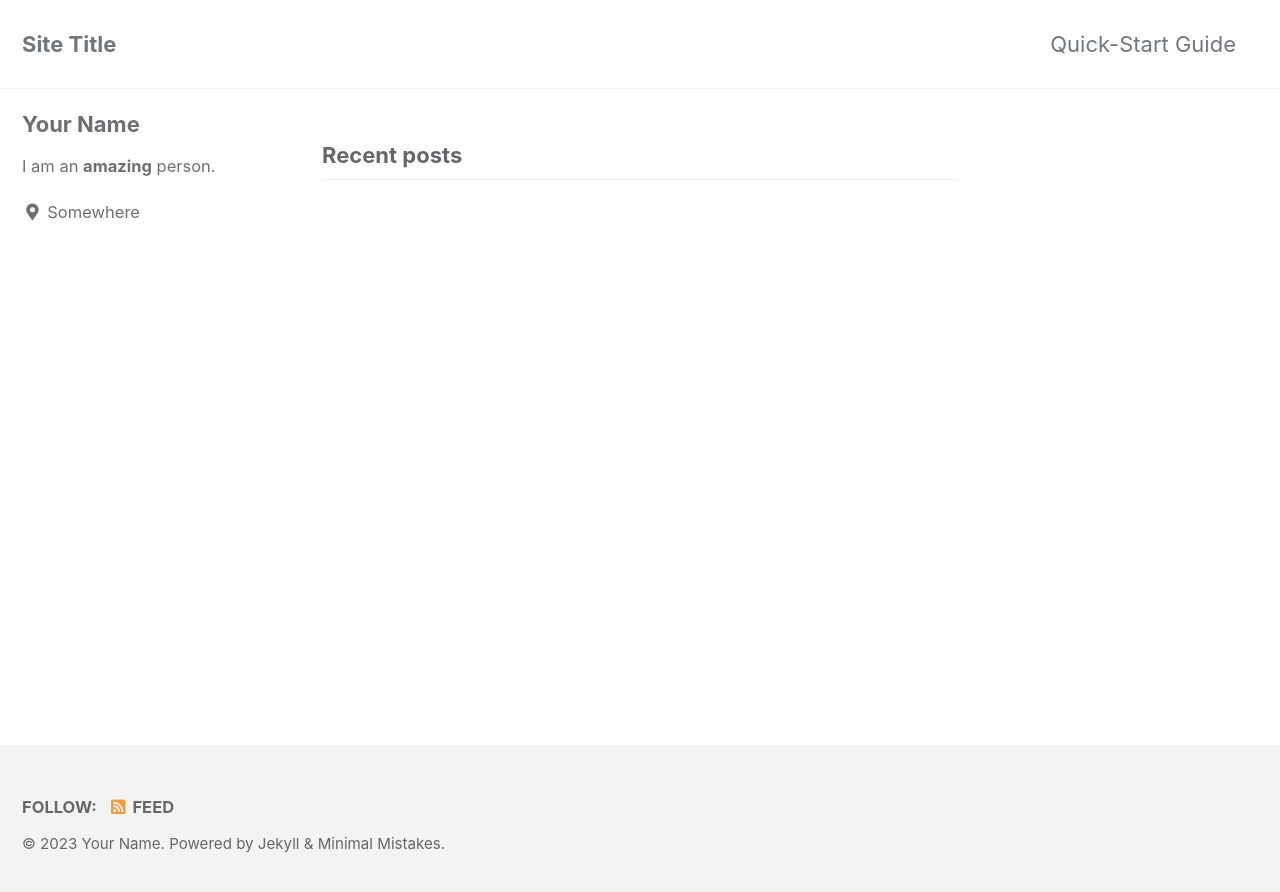
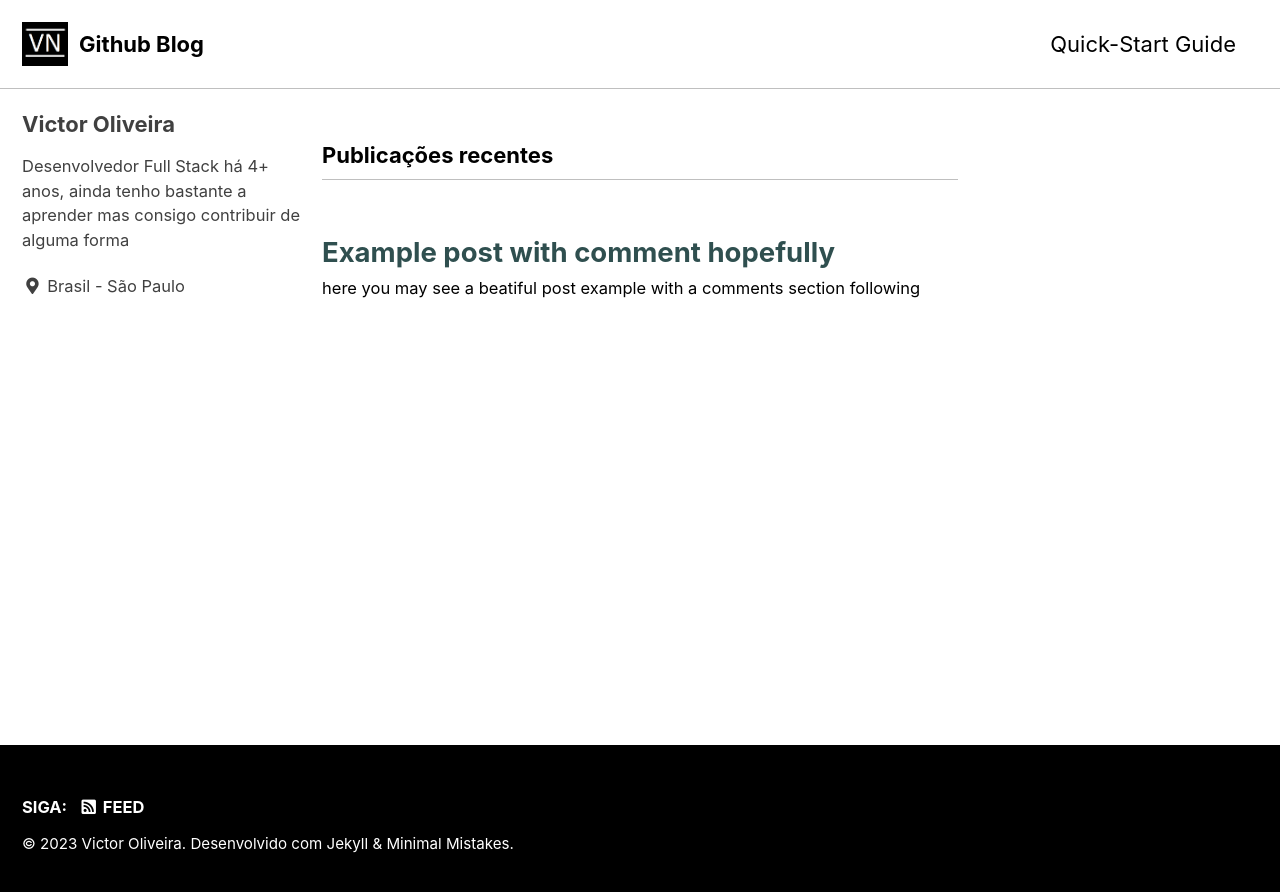
Before and after one commit to victor-VN/victor-vn.github.io, a Jekyll site: the page built from index.html, in a window 1280 px wide. Shown: the top 892 px of the page. Built offline with Jekyll 4.4.1, drawn with Linux system fonts in a browser that asks for light colours; cached includes are drawn as plain includes; the list of posts is cut into pages by our own code.

Commit message:
added example post, comments config and some other configs

```diff
--- a/_config.yml
+++ b/_config.yml
@@ -12,20 +12,20 @@
 
 # theme                  : "minimal-mistakes-jekyll"
 # remote_theme           : "mmistakes/minimal-mistakes"
-minimal_mistakes_skin    : "default" # "air", "aqua", "contrast", "dark", "dirt", "neon", "mint", "plum", "sunrise"
+minimal_mistakes_skin    : contrast # default # "air", "aqua", "contrast", "dark", "dirt", "neon", "mint", "plum", "sunrise"
 
 # Site Settings
-locale                   : "en-US"
-title                    : "Site Title"
+locale                   : "pt-BR"
+title                    : "Github Blog"
 title_separator          : "-"
 subtitle                 : # site tagline that appears below site title in masthead
-name                     : "Your Name"
-description              : "An amazing website."
+name                     : "Victor Oliveira"
+description              : "Um blog que provavelmente não vou monetizar"
 url                      : # the base hostname & protocol for your site e.g. "https://mmistakes.github.io"
 baseurl                  : # the subpath of your site, e.g. "/blog"
-repository               : # GitHub username/repo-name e.g. "mmistakes/minimal-mistakes"
+repository               : victor-VN/victor-vn.github.io # GitHub username/repo-name e.g. "mmistakes/minimal-mistakes"
 teaser                   : # path of fallback teaser image, e.g. "/assets/images/500x300.png"
-logo                     : # path of logo image to display in the masthead, e.g. "/assets/images/88x88.png"
+logo                     : "/assets/title-icon.png" # path of logo image to display in the masthead, e.g. "/assets/images/88x88.png"
 masthead_title           : # overrides the website title displayed in the masthead, use " " for no title
 # breadcrumbs            : false # true, false (default)
 words_per_minute         : 200
@@ -104,10 +104,10 @@ analytics:
 
 # Site Author
 author:
-  name             : "Your Name"
+  name             : "Victor Oliveira"
   avatar           : # path of avatar image, e.g. "/assets/images/bio-photo.jpg"
-  bio              : "I am an **amazing** person."
-  location         : "Somewhere"
+  bio              : "Desenvolvedor Full Stack há 4+ anos, ainda tenho bastante a aprender mas consigo contribuir de alguma forma"
+  location         : "Brasil - São Paulo"
   email            :
   links:
     - label: "Email"
@@ -286,7 +286,12 @@ defaults:
     values:
       layout: single
       author_profile: true
-      read_time: true
-      comments: # true
+      # read_time: true
+      comments: true
       share: true
       related: true
+      provider: "utterances"
+      utterances:
+        theme: "github-light" # "github-dark"
+        issue_term: "pathname"
+        label: "documentation" # Optional - must be existing label.
--- a/_includes/archive-single.html
+++ b/_includes/archive-single.html
@@ -19,9 +19,9 @@
     {% endif %}
     <h2 class="archive__item-title no_toc" itemprop="headline">
       {% if post.link %}
-        <a href="{{ post.link }}">{{ title }}</a> <a href="{{ post.url | relative_url }}" rel="permalink"><i class="fas fa-link" aria-hidden="true" title="permalink"></i><span class="sr-only">Permalink</span></a>
+        <a href="{{ post.link }}" class="home-post-link">{{ title }}</a> <a href="{{ post.url | relative_url }}" rel="permalink"><i class="fas fa-link" aria-hidden="true" title="permalink"></i><span class="sr-only">Permalink</span></a>
       {% else %}
-        <a href="{{ post.url | relative_url }}" rel="permalink">{{ title }}</a>
+        <a href="{{ post.url | relative_url }}" rel="permalink" class="home-post-link">{{ title }}</a>
       {% endif %}
     </h2>
     {% include page__meta.html type=include.type %}
--- a/_includes/head.html
+++ b/_includes/head.html
@@ -13,6 +13,8 @@
   document.documentElement.className = document.documentElement.className.replace(/\bno-js\b/g, '') + ' js ';
 </script>
 
+<link rel="icon" type="image/png" href="/assets/title-icon.png"/>
+
 <!-- For all browsers -->
 <link rel="stylesheet" href="{{ '/assets/css/main.css' | relative_url }}">
 <link rel="preload" href="https://cdn.jsdelivr.net/npm/@fortawesome/fontawesome-free@5/css/all.min.css" as="style" onload="this.onload=null;this.rel='stylesheet'">
--- /dev/null
+++ b/_posts/2023-08-24-example-post.md
@@ -0,0 +1,14 @@
+---
+title: "Example post with comment hopefully"
+categories:
+  - Edge Case
+tags:
+  - content
+  - css
+  - edge case
+  - lists
+  - markup
+---
+
+
+here you may see a beatiful post example with a comments section following
--- a/assets/css/main.scss
+++ b/assets/css/main.scss
@@ -7,3 +7,17 @@ search: false
 
 @import "minimal-mistakes/skins/{{ site.minimal_mistakes_skin | default: 'default' }}"; // skin
 @import "minimal-mistakes"; // main partials
+
+.home-post-link{
+    text-decoration: none;
+    color: darkslategrey;
+}
+
+.home-post-link:visited{
+    text-decoration: none;
+    color: darkslategrey;
+}
+
+.home-post-link:hover{
+    color: rgb(84, 147, 147);
+}
```
Also changed, not shown: assets/title-icon.png (added).
